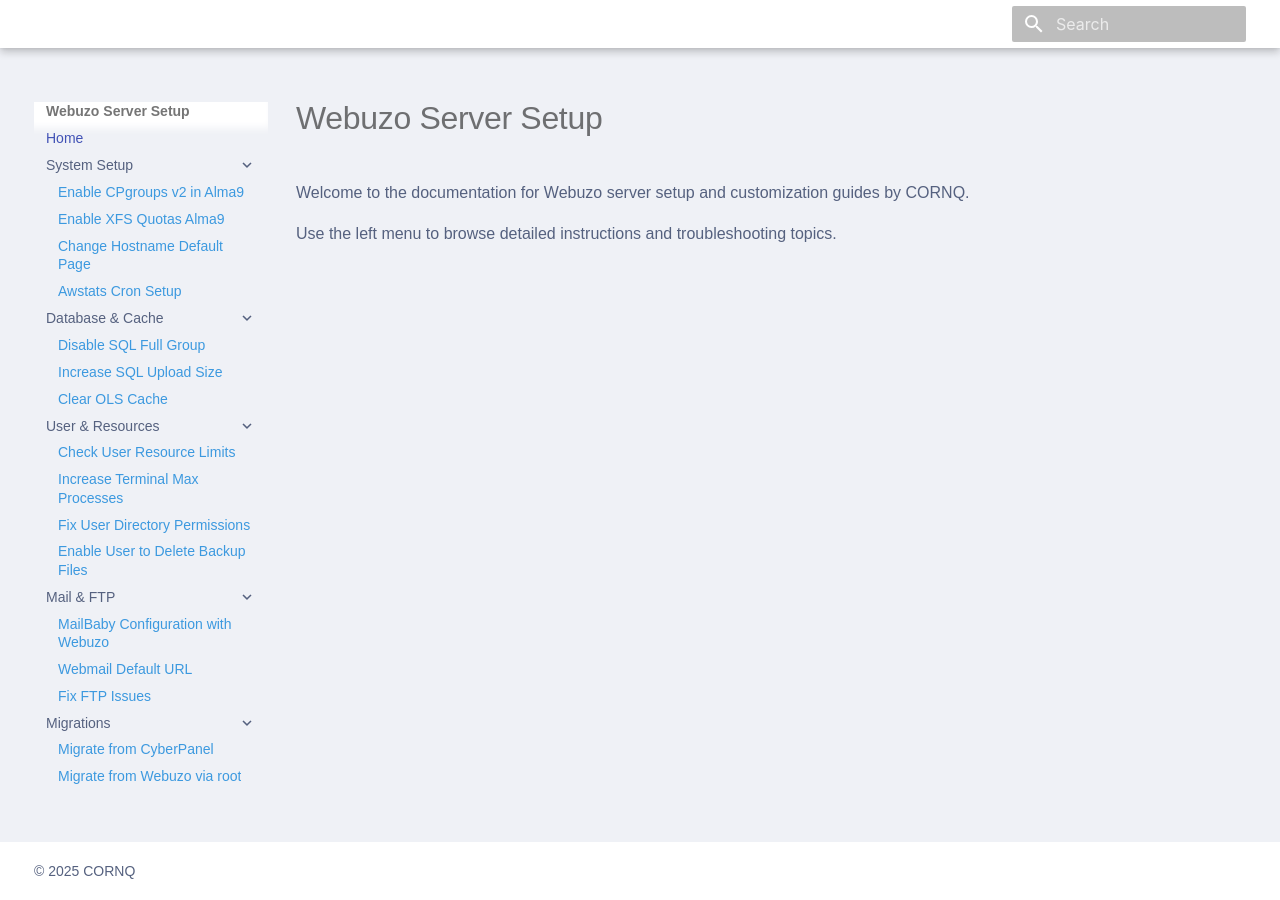
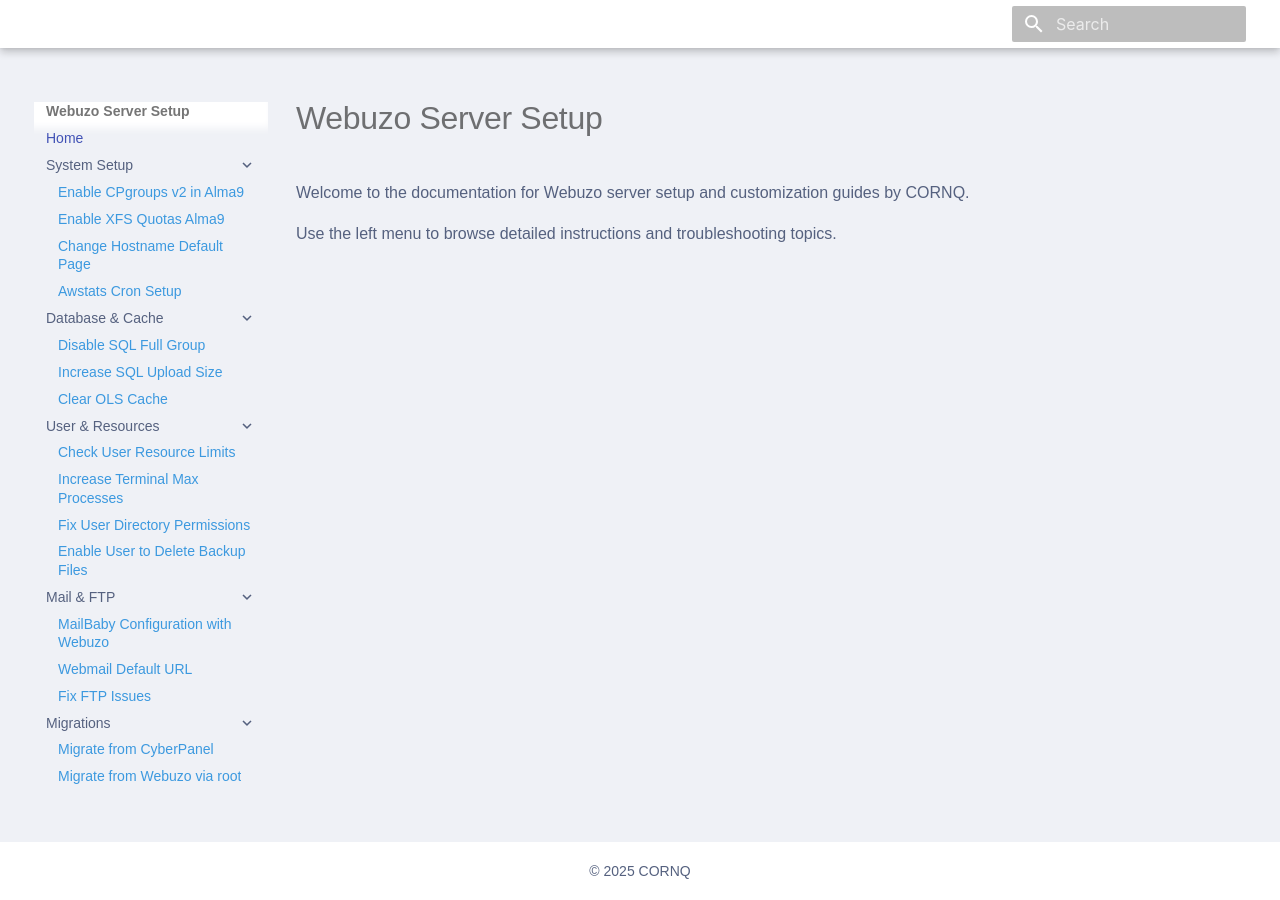
Before and after one commit to cornQ/webuzo-server-setup, an MkDocs documentation site: the page built from docs/index.md, in a window 1280 px wide. Built offline with MkDocs 1.6.1 and Material for MkDocs 9.7.7, drawn with Linux system fonts in a browser that asks for light colours; some web fonts are replaced.

Commit message:
fix copyright alignment

```diff
--- a/docs/overrides/partials/copyright.html
+++ b/docs/overrides/partials/copyright.html
@@ -1,4 +1,4 @@
 {% set current_year = config.extra.current_year or "2025" %}
-<p style="font-size: 14px; color: var(--color-text);">
+<p style="width: 100%; font-size: 14px; color: var(--color-text); text-align: center;">
   &copy; {{ current_year }} CORNQ
 </p>
```
